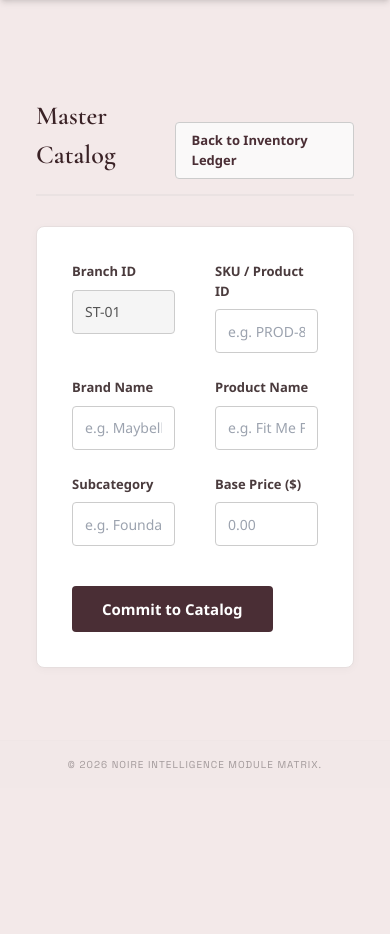
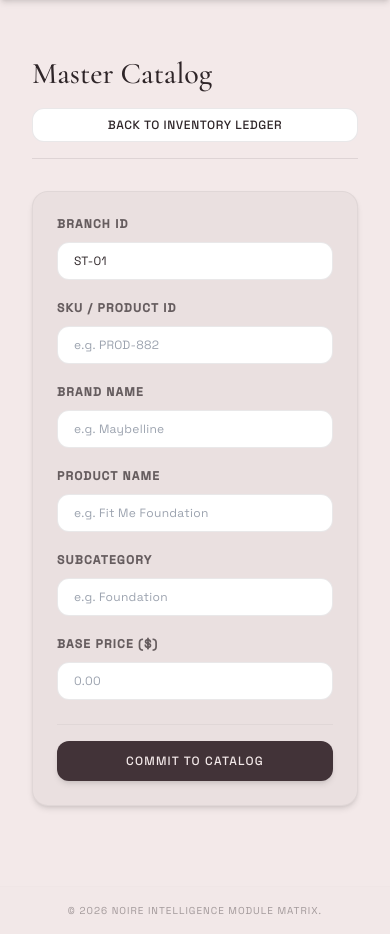
Before and after one commit to renashadahal/makeupsalesprediction, a Flask app: page /admin/catalog in a window 390 px wide. Shown: the part 253-1187 px from the top of the page. Before the commit the page ends 1021 px from the top, so only its background shows below. Run offline with Flask 3, Linux system fonts and the light colour scheme; the visitor is signed in with stand-in values (Sample User, id 1); some libraries are stand-ins or nearby versions.

Commit message:
feat(ui): make catalog, login, and forecast templates mobile responsive

```diff
--- a/templates/catalog.html
+++ b/templates/catalog.html
@@ -1,65 +1,55 @@
 {% extends "base.html" %}
 {% block content %}
-<div style="max-width: 1000px; margin: 40px auto; padding: 0 20px; font-family: 'Segoe UI', Tahoma, Geneva, Verdana, sans-serif;">
+<div class="max-w-4xl mx-auto px-4 pb-12 space-y-8">
 
-    <div style="margin-bottom: 30px; border-bottom: 2px solid #eae2e2; padding-bottom: 15px; display: flex; justify-content: space-between; align-items: flex-end;">
+    <div class="border-b border-noireText/10 pb-4 flex flex-col sm:flex-row sm:items-center sm:justify-between gap-4">
         <div>
-            <h2 style="color: #3a2226; margin: 0 0 5px 0; font-size: 26px; font-weight: 600;">Master Catalog</h2>
+            <h2 class="text-3xl text-noireText font-serif">Master Catalog</h2>
         </div>
-        <a href="{{ url_for('inventory_view') }}" style="background: #faf9f9; color: #4a2e35; border: 1px solid #cccccc; padding: 8px 16px; border-radius: 4px; font-size: 13px; font-weight: 600; text-decoration: none; display: inline-flex; align-items: center; gap: 6px; transition: background 0.2s; height: fit-content;">
+        <a href="{{ url_for('inventory_view') }}" class="w-full sm:w-auto px-4 py-2 bg-white text-noireText border border-noireText/10 hover:bg-velvet/50 text-center font-medium rounded-xl text-xs uppercase tracking-wider transition-all h-fit">
             Back to Inventory Ledger
         </a>
     </div>
 
-    {% with messages = get_flashed_messages() %}
-        {% if messages %}
-            {% for message in messages %}
-                <div style="background-color: #f4fbf7; border: 1px solid #2b8a3e; color: #2b8a3e; padding: 12px 20px; border-radius: 6px; font-size: 14px; font-weight: 600; margin-bottom: 25px;">
-                    ✓ {{ message }}
-                </div>
-            {% endfor %}
-        {% endif %}
-    {% endwith %}
+    <div class="bg-parchment p-6 rounded-2xl border border-noireText/5 shadow-md">
+        <form action="{{ url_for('update_catalog') }}" method="POST" class="space-y-6">
 
-    <div style="background: #ffffff; padding: 35px; border-radius: 8px; border: 1px solid #e6dede; box-shadow: 0 2px 8px rgba(0,0,0,0.03);">
-        <form action="{{ url_for('update_catalog') }}" method="POST" style="display: flex; flex-direction: column; gap: 30px;">
+            <div class="grid grid-cols-1 md:grid-cols-2 gap-5 text-xs tracking-wide">
 
-            <div style="display: grid; grid-template-columns: 1fr 1fr; row-gap: 25px; column-gap: 40px;">
-
-                <div style="display: flex; flex-direction: column; gap: 8px;">
-                    <label for="store_id" style="font-size: 13px; font-weight: 600; color: #4a3b3d;">Branch ID</label>
-                    <input type="text" id="store_id" name="store_id" value="ST-01" required style="padding: 12px; border: 1px solid #cccccc; border-radius: 4px; font-size: 14px; height: 44px; box-sizing: border-box; background-color: #f5f5f5; color: #555555; width: 100%;">
+                <div class="flex flex-col gap-1">
+                    <label for="store_id" class="block font-semibold mb-1.5 uppercase text-noireText/70 tracking-widest">Branch ID</label>
+                    <input type="text" id="store_id" name="store_id" value="ST-01" required class="w-full px-4 py-2.5 rounded-xl bg-white border border-noireText/10 text-noireText focus:outline-none focus:border-dustyRose focus:ring-1 focus:ring-dustyRose transition-all">
                 </div>
 
-                <div style="display: flex; flex-direction: column; gap: 8px;">
-                    <label for="product_id" style="font-size: 13px; font-weight: 600; color: #4a3b3d;">SKU / Product ID</label>
-                    <input type="text" id="product_id" name="product_id" placeholder="e.g. PROD-882" required style="padding: 12px; border: 1px solid #cccccc; border-radius: 4px; font-size: 14px; height: 44px; box-sizing: border-box; width: 100%;">
+                <div class="flex flex-col gap-1">
+                    <label for="product_id" class="block font-semibold mb-1.5 uppercase text-noireText/70 tracking-widest">SKU / Product ID</label>
+                    <input type="text" id="product_id" name="product_id" placeholder="e.g. PROD-882" required class="w-full px-4 py-2.5 rounded-xl bg-white border border-noireText/10 text-noireText focus:outline-none focus:border-dustyRose focus:ring-1 focus:ring-dustyRose transition-all">
                 </div>
 
-                <div style="display: flex; flex-direction: column; gap: 8px;">
-                    <label for="brand" style="font-size: 13px; font-weight: 600; color: #4a3b3d;">Brand Name</label>
-                    <input type="text" id="brand" name="brand" placeholder="e.g. Maybelline" required style="padding: 12px; border: 1px solid #cccccc; border-radius: 4px; font-size: 14px; height: 44px; box-sizing: border-box; width: 100%;">
+                <div class="flex flex-col gap-1">
+                    <label for="brand" class="block font-semibold mb-1.5 uppercase text-noireText/70 tracking-widest">Brand Name</label>
+                    <input type="text" id="brand" name="brand" placeholder="e.g. Maybelline" required class="w-full px-4 py-2.5 rounded-xl bg-white border border-noireText/10 text-noireText focus:outline-none focus:border-dustyRose focus:ring-1 focus:ring-dustyRose transition-all">
                 </div>
 
-                <div style="display: flex; flex-direction: column; gap: 8px;">
-                    <label for="product_name" style="font-size: 13px; font-weight: 600; color: #4a3b3d;">Product Name</label>
-                    <input type="text" id="product_name" name="product_name" placeholder="e.g. Fit Me Foundation" required style="padding: 12px; border: 1px solid #cccccc; border-radius: 4px; font-size: 14px; height: 44px; box-sizing: border-box; width: 100%;">
+                <div class="flex flex-col gap-1">
+                    <label for="product_name" class="block font-semibold mb-1.5 uppercase text-noireText/70 tracking-widest">Product Name</label>
+                    <input type="text" id="product_name" name="product_name" placeholder="e.g. Fit Me Foundation" required class="w-full px-4 py-2.5 rounded-xl bg-white border border-noireText/10 text-noireText focus:outline-none focus:border-dustyRose focus:ring-1 focus:ring-dustyRose transition-all">
                 </div>
 
-                <div style="display: flex; flex-direction: column; gap: 8px;">
-                    <label for="subcategory" style="font-size: 13px; font-weight: 600; color: #4a3b3d;">Subcategory</label>
-                    <input type="text" id="subcategory" name="subcategory" placeholder="e.g. Foundation" required style="padding: 12px; border: 1px solid #cccccc; border-radius: 4px; font-size: 14px; height: 44px; box-sizing: border-box; width: 100%;">
+                <div class="flex flex-col gap-1">
+                    <label for="subcategory" class="block font-semibold mb-1.5 uppercase text-noireText/70 tracking-widest">Subcategory</label>
+                    <input type="text" id="subcategory" name="subcategory" placeholder="e.g. Foundation" required class="w-full px-4 py-2.5 rounded-xl bg-white border border-noireText/10 text-noireText focus:outline-none focus:border-dustyRose focus:ring-1 focus:ring-dustyRose transition-all">
                 </div>
 
-                <div style="display: flex; flex-direction: column; gap: 8px;">
-                    <label for="price" style="font-size: 13px; font-weight: 600; color: #4a3b3d;">Base Price ($)</label>
-                    <input type="number" step="0.01" id="price" name="price" placeholder="0.00" required style="padding: 12px; border: 1px solid #cccccc; border-radius: 4px; font-size: 14px; height: 44px; box-sizing: border-box; width: 100%;">
+                <div class="flex flex-col gap-1">
+                    <label for="price" class="block font-semibold mb-1.5 uppercase text-noireText/70 tracking-widest">Base Price ($)</label>
+                    <input type="number" step="0.01" id="price" name="price" placeholder="0.00" required class="w-full px-4 py-2.5 rounded-xl bg-white border border-noireText/10 text-noireText focus:outline-none focus:border-dustyRose focus:ring-1 focus:ring-dustyRose transition-all">
                 </div>
 
             </div>
 
-            <div style="margin-top: 10px;">
-                <button type="submit" style="background: #4a2e35; color: white; border: none; padding: 0 30px; border-radius: 4px; font-size: 15px; font-weight: 600; height: 46px; cursor: pointer; transition: background 0.2s;">
+            <div class="flex justify-start pt-4 border-t border-noireText/5">
+                <button type="submit" class="w-full sm:w-auto px-8 py-3 bg-deepWine hover:bg-noireText text-velvet font-medium uppercase tracking-widest text-xs rounded-xl transition-all shadow-md">
                     Commit to Catalog
                 </button>
             </div>
--- a/templates/forecast.html
+++ b/templates/forecast.html
@@ -4,7 +4,7 @@
 <div class="space-y-10 max-w-4xl mx-auto pb-12">
 
     <div class="border-b border-noireText/10 pb-4 text-center">
-        <h2 class="text-4xl text-noireText font-serif">Prediction Module</h2>
+        <h2 class="text-3xl md:text-4xl text-noireText font-serif">Prediction Module</h2>
     </div>
 
     <div class="bg-parchment p-6 rounded-2xl border border-noireText/5 shadow-md max-w-2xl mx-auto">
--- a/templates/login.html
+++ b/templates/login.html
@@ -117,6 +117,12 @@
             box-sizing: border-box;
             line-height: 1.4;
         }
+
+        @media (max-width: 480px) {
+            .login-card {
+                padding: 30px 20px;
+            }
+        }
     </style>
 </head>
 <body>
```
